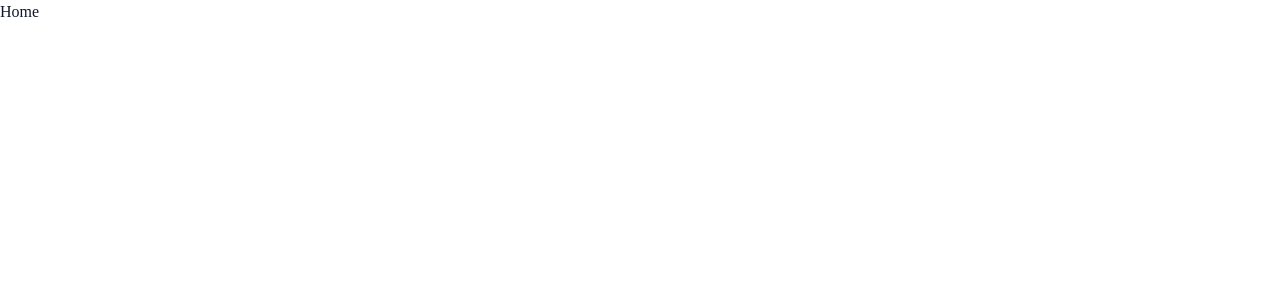
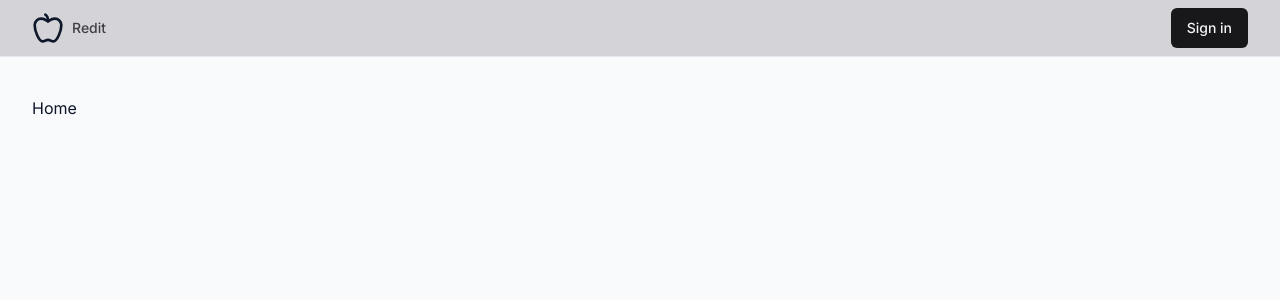
Before and after one commit to TrHuyD/redit, a Next.js app: page / in a window 1280 px wide. Shown: the top 300 px of the page. Built offline with nearby package versions, Linux system fonts and the light colour scheme.

Commit message:
add Navbar to Layout

```diff
--- a/src/app/layout.tsx
+++ b/src/app/layout.tsx
@@ -1,9 +1,13 @@
+import { cn } from '@/lib/utils'
 import '@/styles/globals.css'
-
+import {Inter} from 'next/font/google'
+import Navbar from '@/components/ui/Navbar'
 export const metadata = {
-  title: 'Breadit',
+  title: 'Redit',
   description: 'A Reddit clone built with Next.js and TypeScript.',
 }
+
+const inter = Inter ( { subsets : ['latin']})
 
 export default function RootLayout({
   children,
@@ -11,8 +15,15 @@ export default function RootLayout({
   children: React.ReactNode
 }) {
   return (
-    <html lang='en'>
-      <body>{children}</body>
+    <html lang='en' className= {cn('text-slate-900 bg-white antialiased light', inter.className)}>
+      <body className ={cn('min-h-screen pt-12 bg-slate-50 antialiased')}>
+       <Navbar/>
+        <div className={cn('container max-w-7x1 mx-auto h-full pt-12')}>
+
+          {children}
+        </div>
+
+      </body>
     </html>
   )
 }
--- /dev/null
+++ b/src/components/ui/Navbar.tsx
@@ -0,0 +1,19 @@
+import Link from "next/link";
+import { Apple } from "lucide-react";
+import { buttonVariants } from "./Button";
+const Navbar = async () =>
+{
+return <div className="fixed top-0 inset-x-0 h-fit border-b bg-zinc-300 z-[10] py-2">
+    <div className="container max-w-7xl h-full  mx-auto flex items-center justify-between gap-2">
+    {/* logo */}
+    <Link href ='/' className="flex gap-2 items-center">
+    <Apple className="h-8 w-8"></Apple>
+    <p className="hidden text-zinc-700 text-sm font-medium md:block ">Redit</p>
+    </Link>
+    {/*search bar */}
+
+    <Link href ='/sign-in' className={buttonVariants()}>Sign in</Link>
+    </div>
+</div>
+}
+export default Navbar;
```
Also changed, not shown: src/components/ui/Icons.tsx (added), 1 other file (tests, documents, lock files or other folders).
